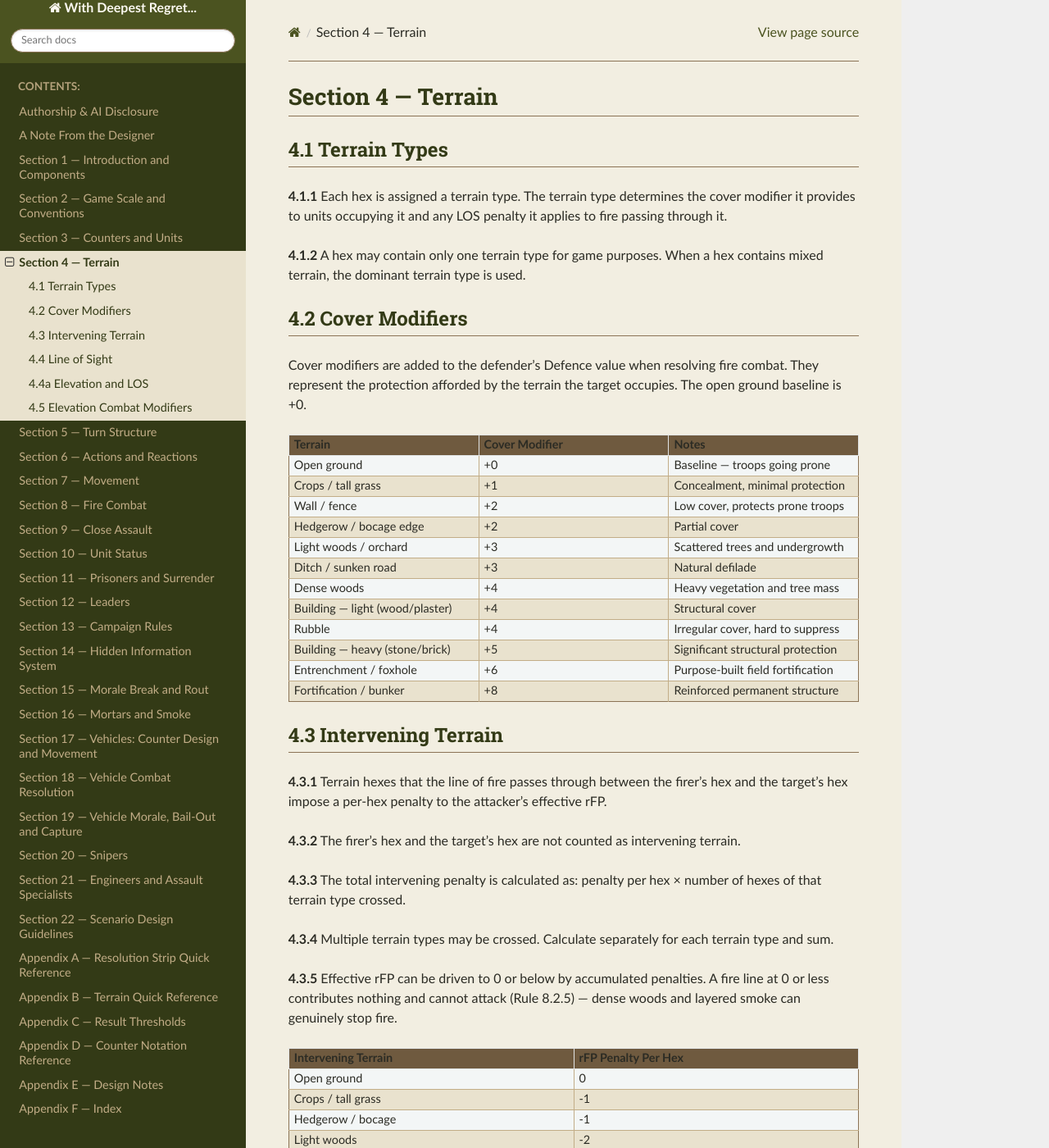
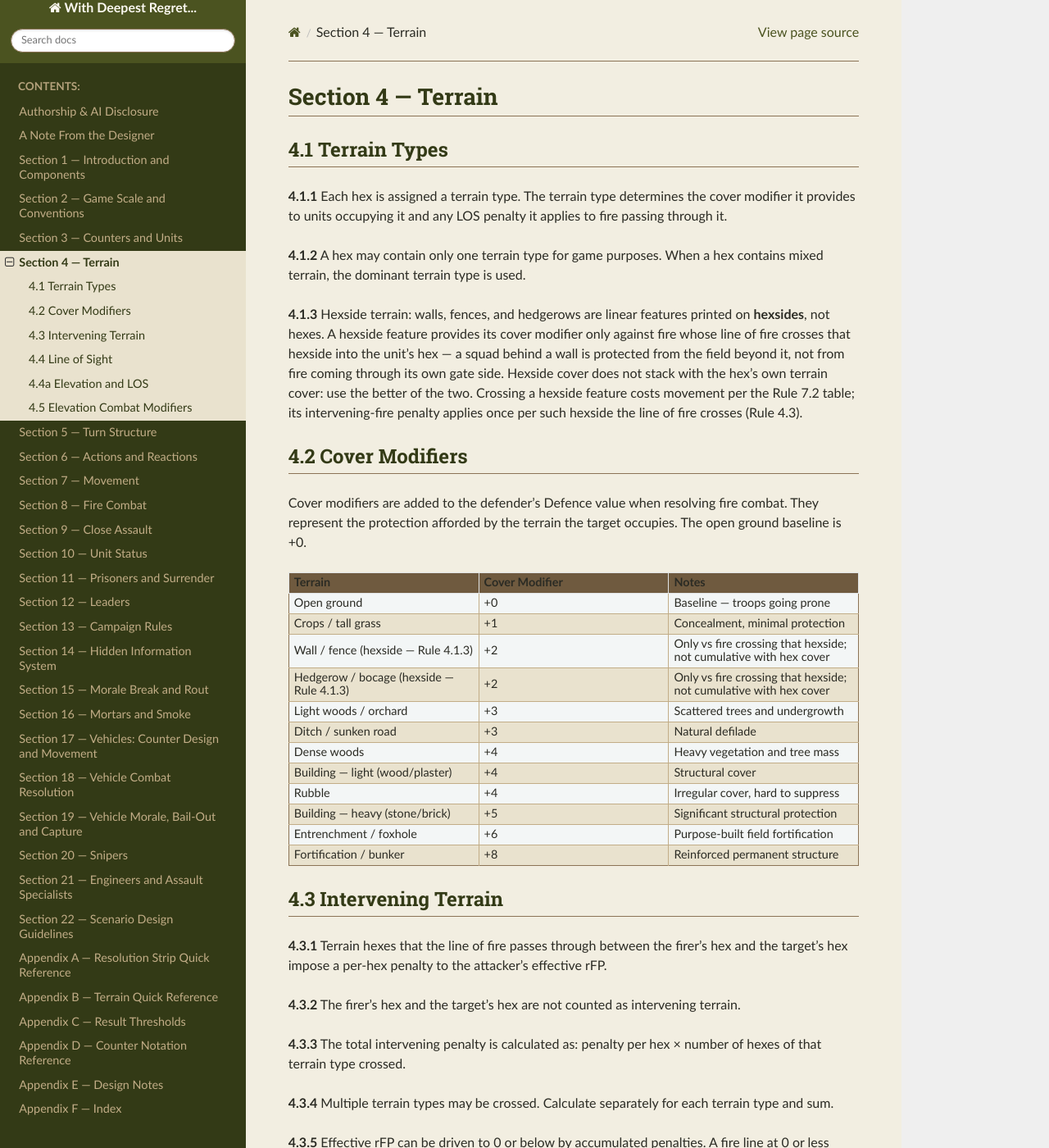
Before and after one commit to spugnoid/wdr-wargame, a Sphinx documentation site: the page built from docs/source/section_4__terrain.rst, in a window 1280 px wide and 1400 px high. Shown: the whole window at 82% size. Built offline with Sphinx 7.4.7 and the Read the Docs theme 3.1.0, drawn with Linux system fonts in a browser that asks for light colours; some of the changed text lies outside the part shown.

Commit message:
rules: define hexside terrain for walls and hedgerows (4.1.3)
Walls/hedgerows were priced as crossings but only whole-hex terrain
was defined - no rule said who got their +2 cover against whom, and
Appendix B priced hedgerow as a flat hex cost. 4.1.3: cover only
against fire crossing that hexside, better-of (no stacking) with
hex cover, crossing surcharge for movement (+1, arithmetically
identical for the open-hex case), intervening penalty per hexside
crossed. Tables in 4.2, 4.3, 7.2, and Appendix B aligned. Design
note E.79.

Co-Authored-By: Claude Fable 5 <noreply@anthropic.com>
Claude-Session: https://claude.ai/code/session_01MRhnethYPpBAmEh6wa83hu

```diff
--- a/docs/source/section_4__terrain.rst
+++ b/docs/source/section_4__terrain.rst
@@ -8,6 +8,8 @@ Section 4 — Terrain
 **4.1.1**  Each hex is assigned a terrain type. The terrain type determines the cover modifier it provides to units occupying it and any LOS penalty it applies to fire passing through it.
 
 **4.1.2**  A hex may contain only one terrain type for game purposes. When a hex contains mixed terrain, the dominant terrain type is used.
+
+**4.1.3**  Hexside terrain: walls, fences, and hedgerows are linear features printed on **hexsides**, not hexes. A hexside feature provides its cover modifier only against fire whose line of fire crosses that hexside into the unit's hex — a squad behind a wall is protected from the field beyond it, not from fire coming through its own gate side. Hexside cover does not stack with the hex's own terrain cover: use the better of the two. Crossing a hexside feature costs movement per the Rule 7.2 table; its intervening-fire penalty applies once per such hexside the line of fire crosses (Rule 4.3).
 
 4.2  Cover Modifiers
 --------------------
@@ -28,12 +30,12 @@ Cover modifiers are added to the defender's Defence value when resolving fire co
    * - Crops / tall grass
      - +1
      - Concealment, minimal protection
-   * - Wall / fence
+   * - Wall / fence (hexside — Rule 4.1.3)
      - +2
-     - Low cover, protects prone troops
-   * - Hedgerow / bocage edge
+     - Only vs fire crossing that hexside; not cumulative with hex cover
+   * - Hedgerow / bocage (hexside — Rule 4.1.3)
      - +2
-     - Partial cover
+     - Only vs fire crossing that hexside; not cumulative with hex cover
    * - Light woods / orchard
      - +3
      - Scattered trees and undergrowth
@@ -84,7 +86,7 @@ Cover modifiers are added to the defender's Defence value when resolving fire co
      - 0
    * - Crops / tall grass
      - -1
-   * - Hedgerow / bocage
+   * - Hedgerow / bocage (per hexside crossed — Rule 4.1.3)
      - -1
    * - Light woods
      - -2
```
Also changed, not shown: docs/source/appendix_b__terrain_quick_reference.rst (+4 -4 lines), docs/source/appendix_e__design_notes.rst (+5 -0 lines), docs/source/section_7__movement.rst (+4 -4 lines).
